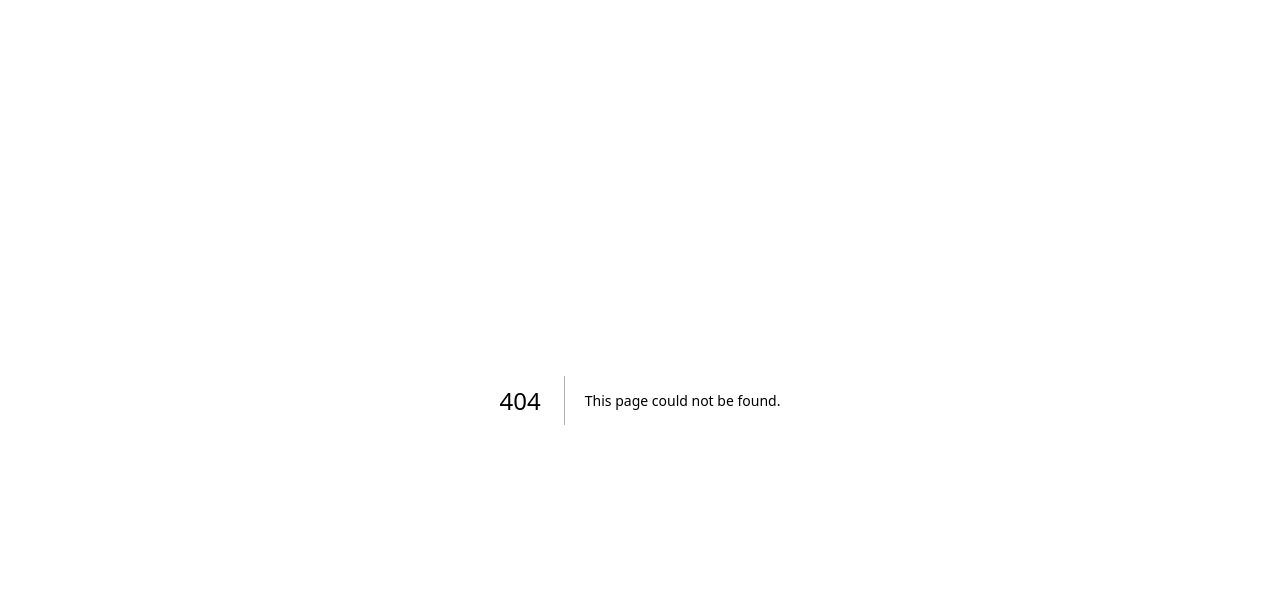
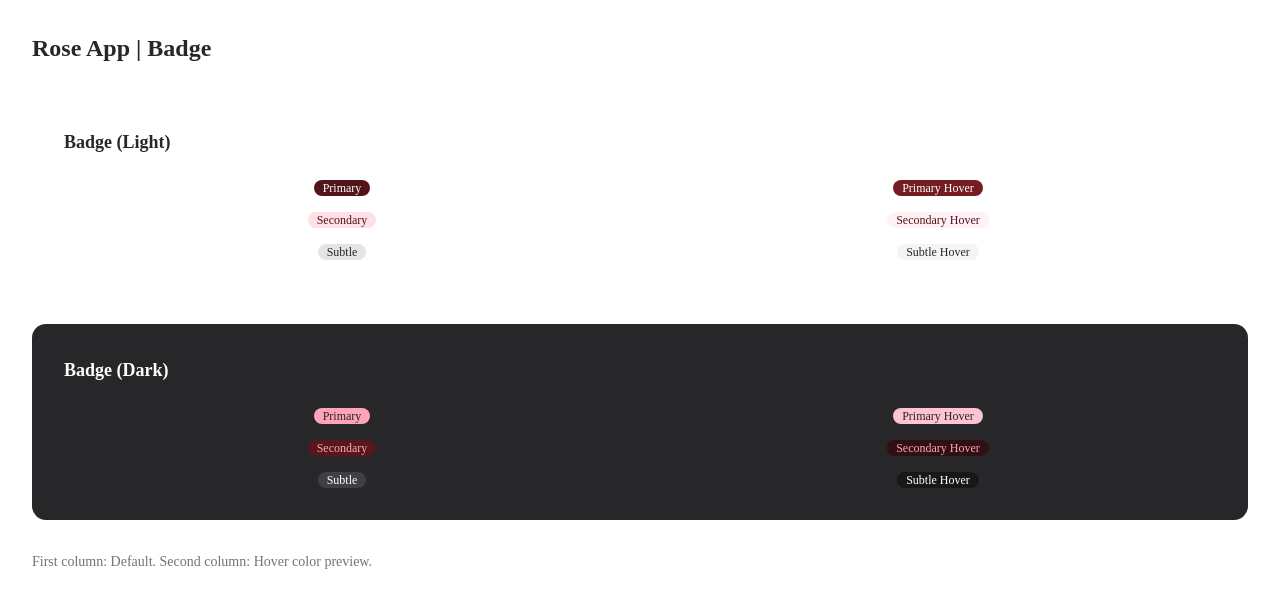
Before and after one commit to MaramEmadMohamed/rose-app-t3, a Next.js app: page /badge-test in a window 1280 px wide. Before the commit this address had no page. Shown: the top 608 px of the page. Built offline with nearby package versions, Linux system fonts and the light colour scheme.

Commit message:
feat(ds): add badge variants

```diff
--- /dev/null
+++ b/src/app/badge-test/page.tsx
@@ -0,0 +1,65 @@
+"use client";
+
+import { Badge } from "@/components/ui/badge";
+
+const variants = [
+  {
+    name: "Primary",
+    variant: "primary" as const,
+    hoveredClass: "bg-[#741C21] dark:bg-[#FFC2D0]",
+  },
+  {
+    name: "Secondary",
+    variant: "secondary" as const,
+    hoveredClass: "bg-[#FFF1F5] dark:bg-[#301012]",
+  },
+  {
+    name: "Subtle",
+    variant: "subtle" as const,
+    hoveredClass: "bg-[#F4F4F5] dark:bg-[#18181B]",
+  },
+];
+
+function BadgeExamples() {
+  return (
+    <div className="grid grid-cols-2 gap-x-10 gap-y-4">
+      {variants.map((item) => (
+        <div key={item.name} className="contents">
+          {/* Default */}
+          <div className="flex items-center justify-center">
+            <Badge variant={item.variant}>{item.name}</Badge>
+          </div>
+
+          {/* Hover preview */}
+          <div className="flex items-center justify-center">
+            <Badge variant={item.variant} className={item.hoveredClass}>
+              {item.name} Hover
+            </Badge>
+          </div>
+        </div>
+      ))}
+    </div>
+  );
+}
+
+export default function BadgeTestPage() {
+  return (
+    <main className="min-h-screen space-y-8 bg-white p-8 text-[#27272A]">
+      <h1 className="text-2xl font-bold">Rose App | Badge</h1>
+
+      <section className="space-y-6 rounded-xl bg-white p-8">
+        <h2 className="text-lg font-semibold">Badge (Light)</h2>
+        <BadgeExamples />
+      </section>
+
+      <section className="dark space-y-6 rounded-xl bg-[#27272A] p-8 text-white">
+        <h2 className="text-lg font-semibold">Badge (Dark)</h2>
+        <BadgeExamples />
+      </section>
+
+      <p className="text-sm text-neutral-500">
+        First column: Default. Second column: Hover color preview.
+      </p>
+    </main>
+  );
+}
--- /dev/null
+++ b/src/components/ui/badge.tsx
@@ -0,0 +1,38 @@
+import { cva, type VariantProps } from "class-variance-authority";
+import { cn } from "cn";
+
+const badgeVariants = cva(
+  "inline-flex h-4 w-fit shrink-0 items-center justify-center whitespace-nowrap rounded-full border border-transparent px-2 py-0.5 text-xs leading-3 font-medium cursor-default select-none transition-colors",
+  {
+    variants: {
+      variant: {
+        primary:
+          "bg-[#501419] text-white hover:bg-[#741C21] dark:bg-[#FFA3B9] dark:text-[#27272A] dark:hover:bg-[#FFC2D0]",
+
+        secondary:
+          "bg-[#FFE0E7] text-[#501419] hover:bg-[#FFF1F5] dark:bg-[#58171B] dark:text-[#FFA3B9] dark:hover:bg-[#301012]",
+
+        subtle:
+          "bg-[#E4E4E7] text-[#27272A] hover:bg-[#F4F4F5] dark:bg-[#3F3F46] dark:text-white dark:hover:bg-[#18181B]",
+      },
+    },
+    defaultVariants: {
+      variant: "primary",
+    },
+  },
+);
+
+type BadgeProps = React.ComponentProps<"span"> &
+  VariantProps<typeof badgeVariants>;
+
+function Badge({ className, variant, ...props }: BadgeProps) {
+  return (
+    <span
+      data-slot="badge"
+      className={cn(badgeVariants({ variant }), className)}
+      {...props}
+    />
+  );
+}
+
+export { Badge, badgeVariants };
```
